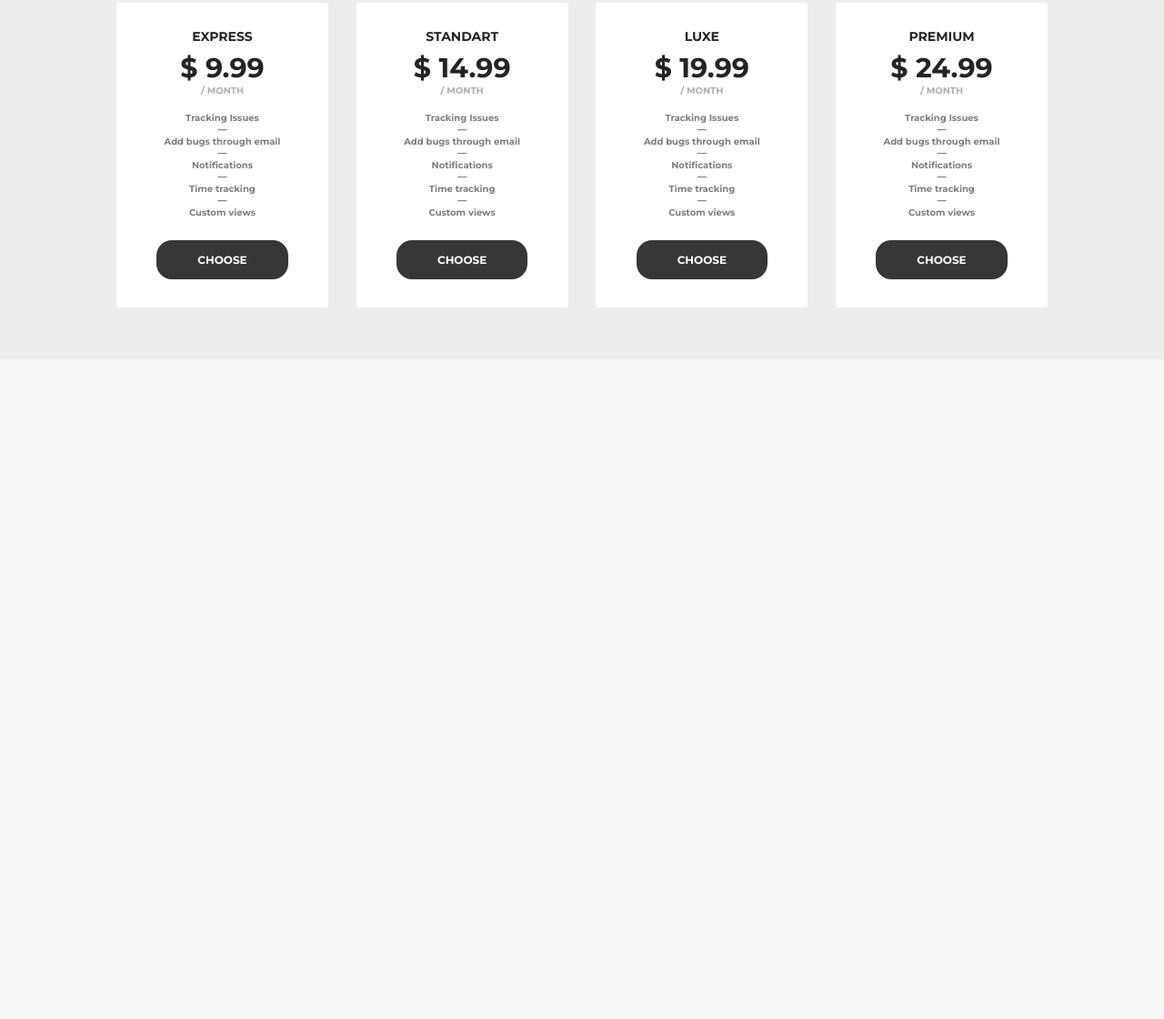
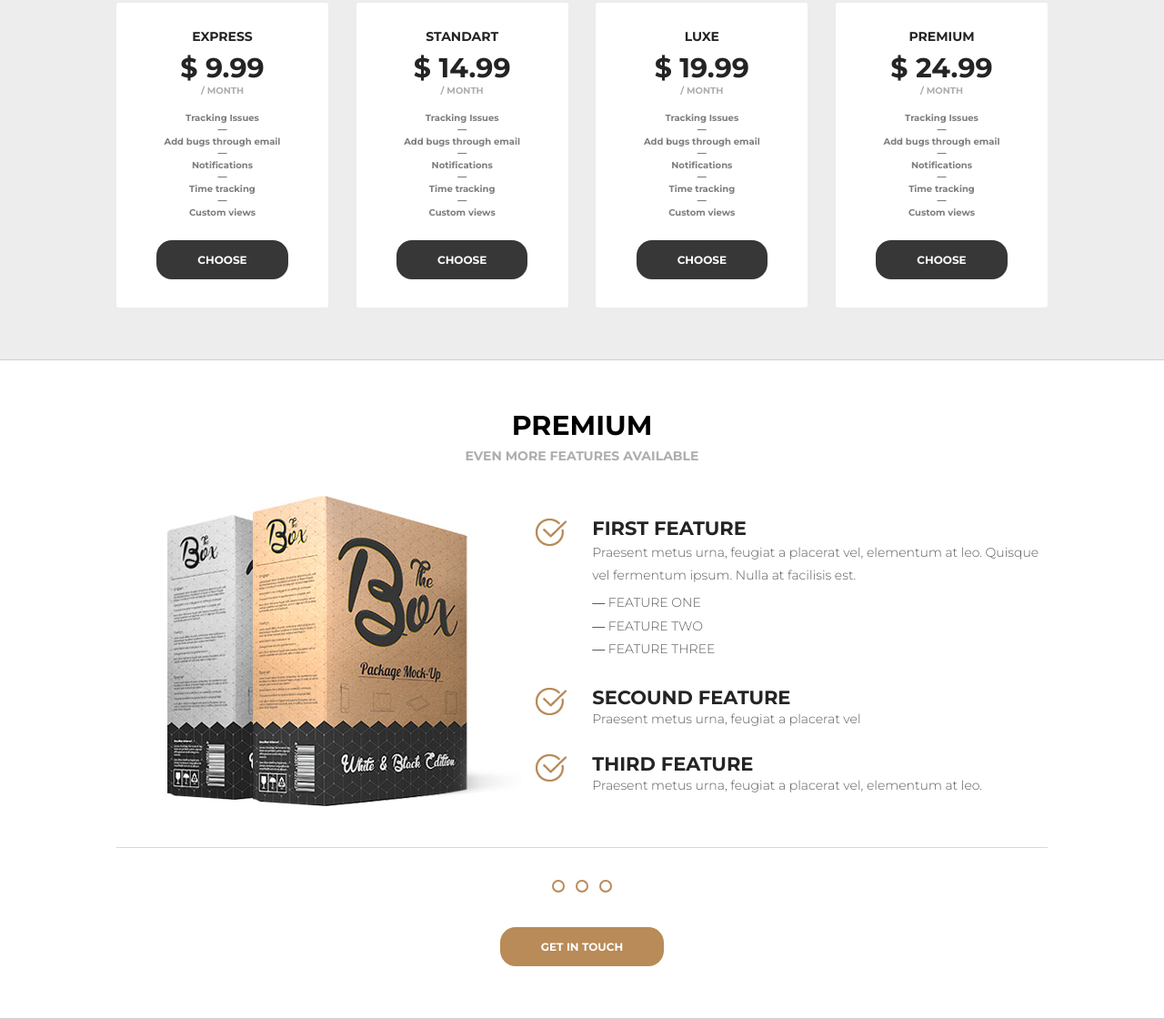
Before and after one commit to freefrogs/PORTFOLIO_4, a website: page index.html in a window 1280 px wide. Shown: the part 4335-5455 px from the top of the page at 91% size. Before the commit the page ends 4730 px from the top, so only its background shows below. Drawn offline with Linux system fonts and the light colour scheme.

Commit message:
Add html code & style for price descripction section

```diff
--- a/index.html
+++ b/index.html
@@ -294,5 +294,44 @@
 				</div>
 			</div>
 		</section>
+		<section class="price_description">
+			<div class="container">
+				<h2 class="h2_black">premium</h2>
+				<h4>even more features available</h4>
+				<div class="row">
+					<div class="col-5">
+						<img src="images/premium.jpg" alt="premium">
+					</div>
+					<div class="col-7 col-left">
+						<ul class="big_list">
+							<li>
+								<div>
+									<h3>first feature</h3>
+									<p class="p_list">Praesent metus urna, feugiat a placerat vel, elementum at leo. Quisque vel fermentum ipsum. Nulla at facilisis est.<br><span>― feature one<br>― feature two<br>― feature three</span></p>
+								</div>
+							</li>
+							<li>
+								<div>
+									<h3>secound feature</h3>
+									<p>Praesent metus urna, feugiat a placerat vel</p>
+								</div>
+							</li>
+							<li>
+								<div>
+									<h3>third feature</h3>
+									<p>Praesent metus urna, feugiat a placerat vel, elementum at leo.</p>
+								</div>
+							</li>
+						</ul>
+					</div>
+				</div>
+				<div class="pagination">
+					<span></span>
+					<span></span>
+					<span></span>
+				</div>
+				<button class="button_brown">get in touch</button>
+			</div>
+		</section>
 	</body>
 </html>
--- a/sass/style.scss
+++ b/sass/style.scss
@@ -493,3 +493,52 @@ header {
 		}
 	}
 }
+
+/* --PRICE DESCRIPTION-- */
+.price_description {
+	background: $white;
+	border-top: 1px solid $grey_border;
+	border-bottom: 1px solid $grey_border;
+	.row {
+		border-bottom: 1px solid #D8D8D8;
+		padding-bottom: 2%;
+		.col-left {
+			padding-left: 3.5%;
+			margin-top: 2.5%;
+			.big_list {
+				list-style: url("../images/premium_check.png");
+				div {
+					padding-left: 4%;
+					h3 {
+						margin: 0;
+						line-height: 0;
+						font-size: 21px;
+						color: $dark_grey;
+						margin-bottom: 0;
+						vertical-align: 12px;
+						display: inline-block;
+					}
+					p {
+						font-size: 14px;
+						color: #5B5B5B;
+						margin: -9px 0 30px;
+					}
+					.p_list {
+						line-height: 1.8;
+						span {
+							text-transform: uppercase;
+							display: inline-block;
+							padding-top: 5px;
+						}
+					}
+				}
+			}
+		}
+	}
+	.pagination {
+		margin: 3%;
+	}
+	button {
+		margin-bottom: 5.5%;
+	}
+}
```
Also changed, not shown: css/style.css, images/premium_check.png (added).
